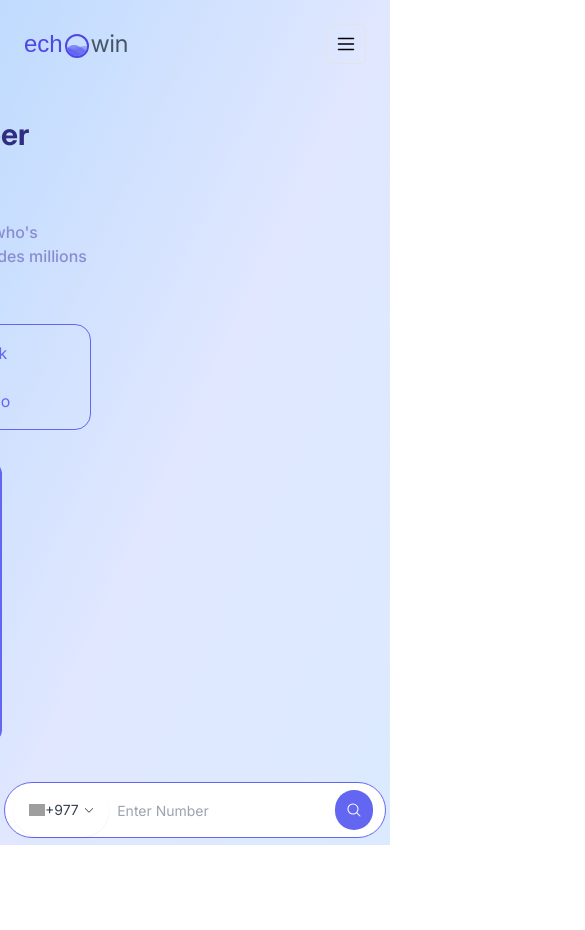
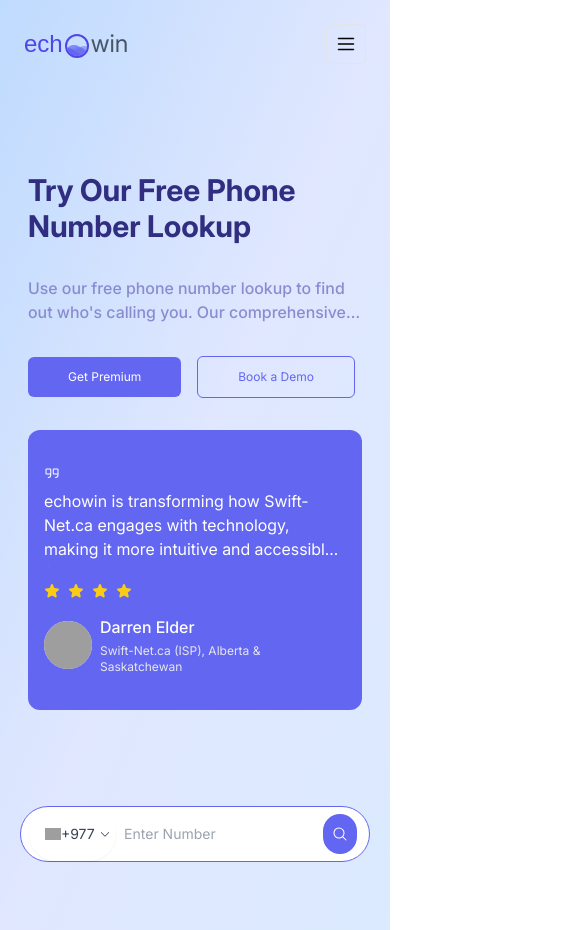
Before and after one commit to alt-aatish/phone-search, a React (Create React App) app: page / in a window 390 px wide. Shown: the top 930 px of the page, 585 px wide, since content can reach past the window. Before the commit the page ends 862 px from the top, so only its background shows below. Built offline with nearby package versions, Linux system fonts and the light colour scheme; grey boxes are pictures that could not be loaded.

Commit message:
feat: redesigned UI

```diff
--- a/src/App.tsx
+++ b/src/App.tsx
@@ -94,7 +94,7 @@
           )}
         >
           <div
-            className="w-full h-[85vh] sm:h-[820px] lg:h-[850px] flex flex-col items-center justify-start p-1 sm:p-10 rounded-md"
+            className="w-full h-[95vh] sm:h-[820px] lg:h-[850px] flex flex-col items-center justify-start p-1 rounded-md"
             onClick={(e: any) => {
               if (e.target !== e.currentTarget) return;
               setIsFocused(false);
@@ -112,37 +112,37 @@
                   isFocused
                     ? "animate-fadeOutThenShrink"
                     : "animate-growThenFadeIn",
-                  "flex flex-row justify-center items-center gap-4 w-4/5"
+                  "flex flex-row justify-center items-center gap-1 xl:gap-4 w-full 2xl:w-4/5"
                 )}
               >
                 <div className="flex flex-col gap-8 justify-center items-start p-6">
-                  <div className="text-3xl sm:text-4xl lg:text-5xl font-bold text-[#312e81]">
+                  <div className="text-3xl sm:text-4xl xl:text-5xl font-bold text-[#312e81]">
                     Try Our Free Phone Number Lookup
                   </div>
-                  <div className="text-base md:text-lg font-medium text-[#8a8cd0]">
+                  <div className="text-base xl:text-lg font-medium text-[#8a8cd0] line-clamp-2">
                     Use our free phone number lookup to find out who's calling
                     you. Our comprehensive database includes millions of phone
                     numbers.
                   </div>
                   <div className="w-full flex flex-row gap-4 items-center">
-                    <div className="px-20 py-4 rounded-2xl text-white text-center bg-[#6366f1] cursor-pointer hover:bg-[#7a7be4]">
+                    <div className="text-xs sm:text-base px-10 py-3 sm:px-10 sm:py-3 xl:px-16 xl:py-3 rounded-md sm:rounded-xl text-white text-center bg-[#6366f1] cursor-pointer hover:bg-[#7a7be3]">
                       Get Premium
                     </div>
-                    <div className="px-20 py-4 rounded-2xl text-[#6366f1] text-center cursor-pointer border border-[#6366f1] hover:bg-[#7a7be4] hover:text-white">
+                    <div className="text-xs sm:text-base px-10 py-3 sm:px-10 sm:py-3 xl:px-16 xl:py-3 rounded-md sm:rounded-xl text-[#6366f1] text-center cursor-pointer border border-[#6366f1] hover:bg-[#7a7be4] hover:text-white">
                       Book a Demo
                     </div>
                   </div>
 
-                  <div className="w-4/5 h-[280px] flex flex-col overflow-hidden relative">
+                  <div className="w-full xl:w-3/4 h-[280px] flex flex-row overflow-hidden relative gap-5">
                     {previousReviewIndex !== null && (
                       <Reviews
-                        key={`prev-${reviewKey}`}
+                        // key={`prev-${reviewKey}`}
                         reviewData={reviewData[previousReviewIndex]}
-                        classList="absolute w-full animate-slideOutToTop mr-4"
+                        classList="absolute w-full animate-slideOutToTop"
                       />
                     )}
                     <Reviews
-                      key={`current-${reviewKey}`}
+                      // key={`current-${reviewKey}`}
                       reviewData={reviewData[currentReviewIndex]}
                       classList="absolute w-full animate-slideInFromBottom"
                     />
@@ -155,10 +155,10 @@
                     isFocused
                       ? "animate-fadeOutThenShrink"
                       : "animate-growThenFadeIn",
-                    "h-full flex items-center justify-center"
+                    "xl:w-auto flex-grow h-full items-center justify-center xl:flex hidden"
                   )}
                 >
-                  <div className="rounded-xl overflow-clip">
+                  <div className="rounded-xl overflow-clip w-2/5 xl:w-full flex flex-row items-center">
                     <VideoPlayer />
                   </div>
                 </div>
@@ -166,13 +166,13 @@
 
               <div
                 className={cn(
-                  delayedEffect ? "w-full" : "lg:w-2/3",
-                  "w-full transition-all ease-in-out duration-500 z-50 relative"
+                  delayedEffect ? "w-full lg:w-4/5" : "lg:w-2/5",
+                  "w-11/12 md:w-full transition-all ease-in-out duration-500 z-50 relative"
                 )}
               >
                 <PhoneInput
-                  onFocus={() => {
-                    setIsFocused(true);
+                  onFocus={(s) => {
+                    setIsFocused(s);
                   }}
                   onSearch={(phoneNumber) => handleSearch(phoneNumber)}
                   errorMessage={error}
@@ -184,7 +184,7 @@
                   isFocused && delayedEffect
                     ? "flex animate-growThenFadeIn"
                     : "hidden",
-                  "w-full lg:w-3/5"
+                  "w-11/12 sm:w-3/4 md:w-2/3 lg:w-[600px]"
                 )}
               >
                 <ResultBox resultData={responseData} isLoading={isLoading} />
--- a/src/components/PhoneInput.tsx
+++ b/src/components/PhoneInput.tsx
@@ -9,7 +9,7 @@
 import { cn } from "@/utils/cn";
 
 const PhoneInput = (props: {
-  onFocus: () => void;
+  onFocus: (s: boolean) => void;
   onSearch: (phoneNumber: string) => void;
   errorMessage: string | null;
 }) => {
@@ -107,8 +107,11 @@
             placeholder="Enter Number"
             value={phoneNumber}
             onChange={handlePhoneNumberChange}
-            onFocus={props.onFocus}
+            onFocus={() => props.onFocus(true)}
             onKeyDown={(e) => {
+              if (e.key === "Escape") {
+                props.onFocus(false);
+              }
               if (e.key === "Enter") {
                 props.onSearch(
                   selectedCountry.phoneCode + phoneNumber.replace(/\s/g, "")
```
